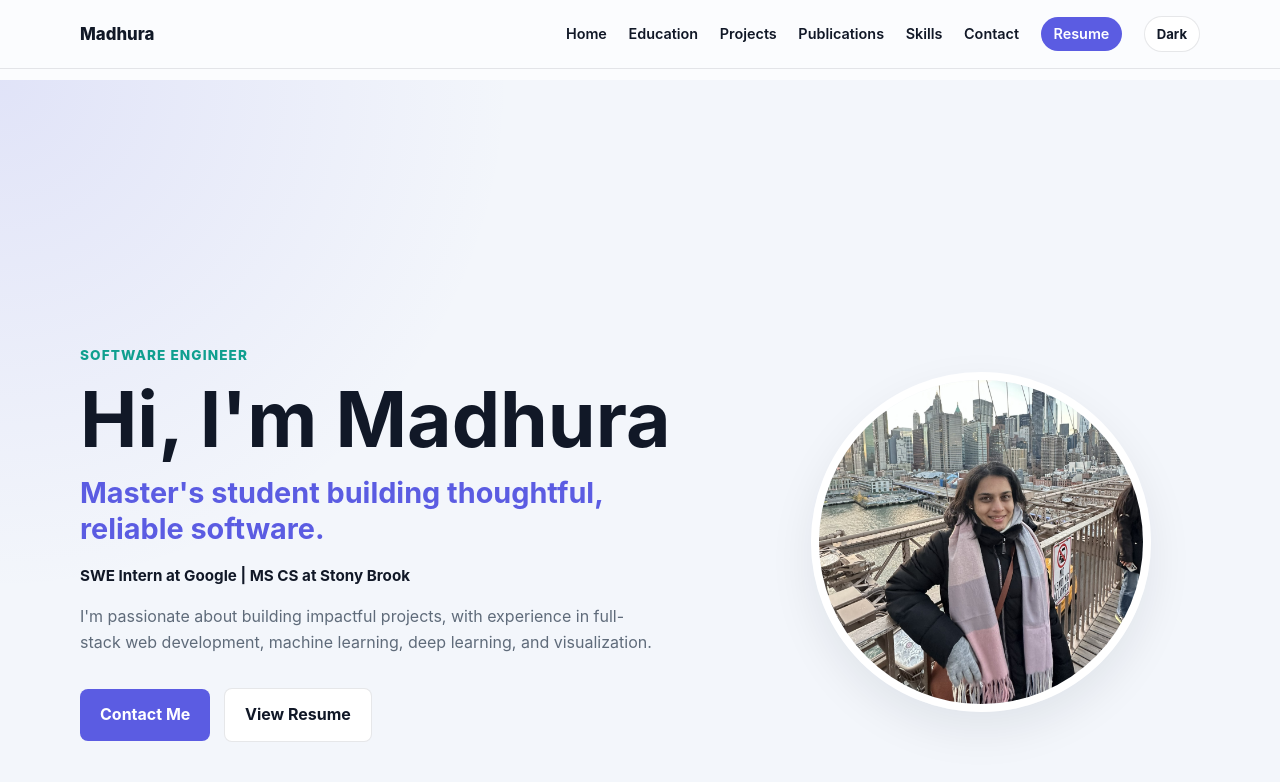
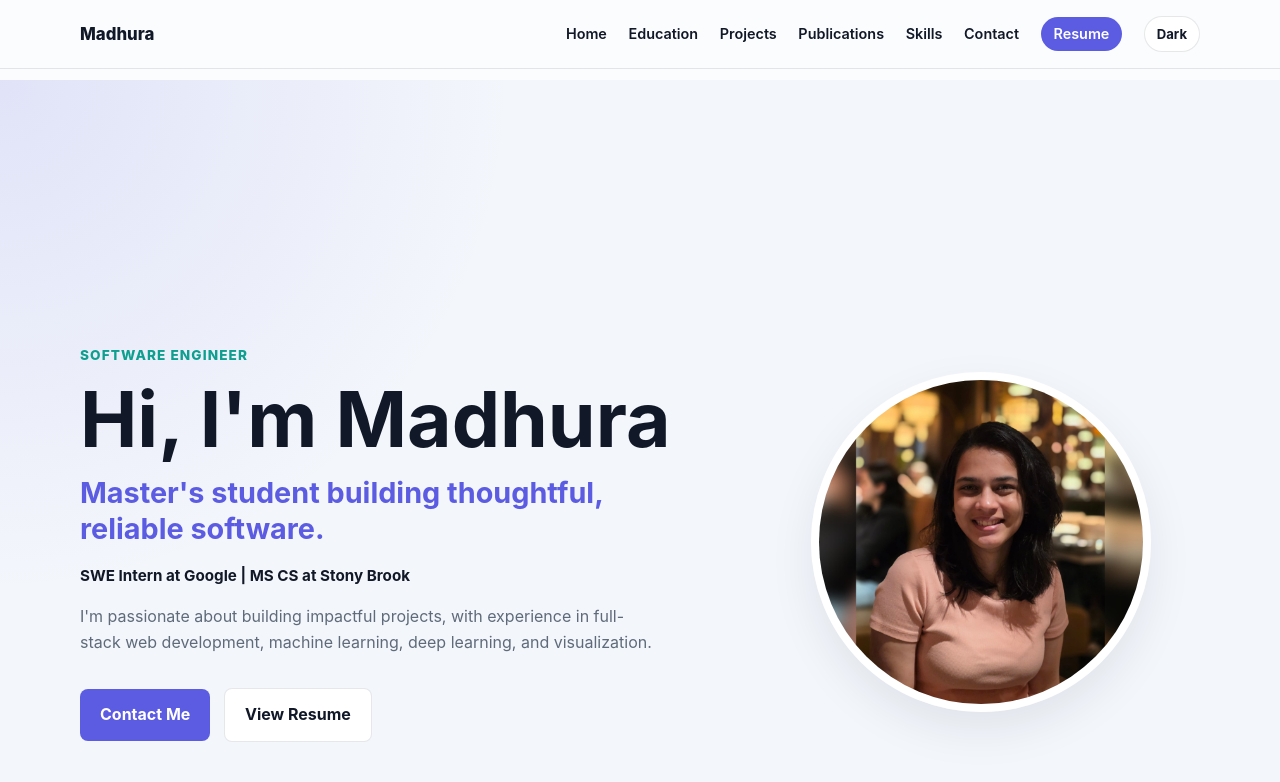
Before and after one commit to MadhuraChitale/portfolio, an Angular app: page / in a window 1280 px wide. Shown: the top 782 px of the page. Built offline with nearby package versions, Linux system fonts and the light colour scheme.

Commit message:
image update

```diff
--- a/src/app/components/home/home.html
+++ b/src/app/components/home/home.html
@@ -25,7 +25,7 @@
     </div>
 
     <div class="image">
-      <img src="assets/images/pic.jpg" alt="Madhura Chitale" />
+      <img src="assets/images/pic1.jpeg" alt="Madhura Chitale" />
     </div>
   </div>
 </section>
```
Also changed, not shown: src/assets/images/pic1.jpeg (added).
